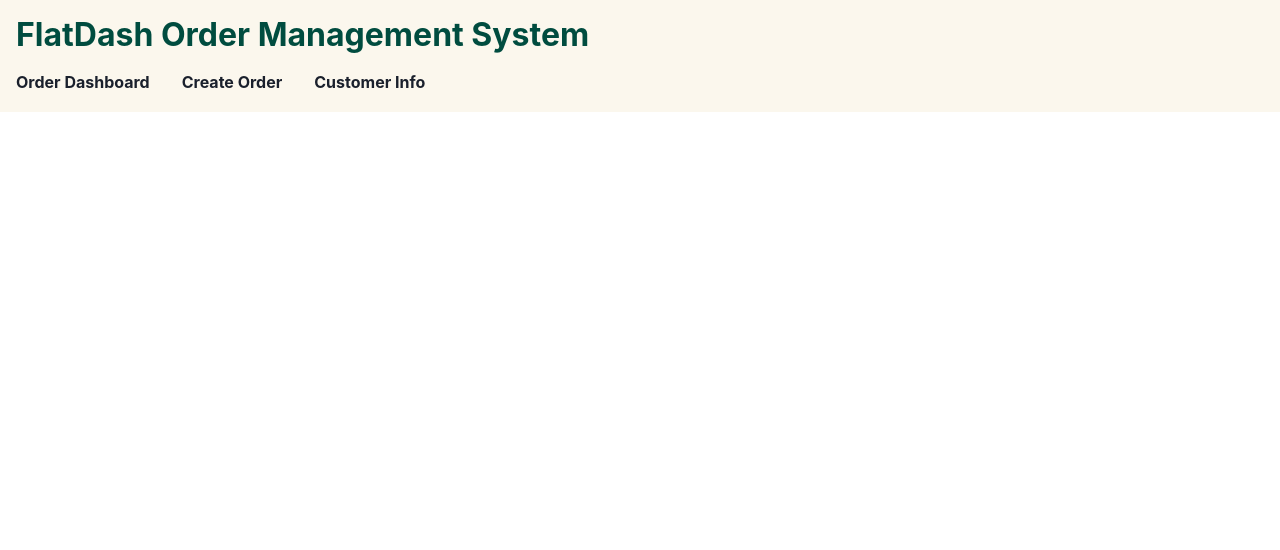
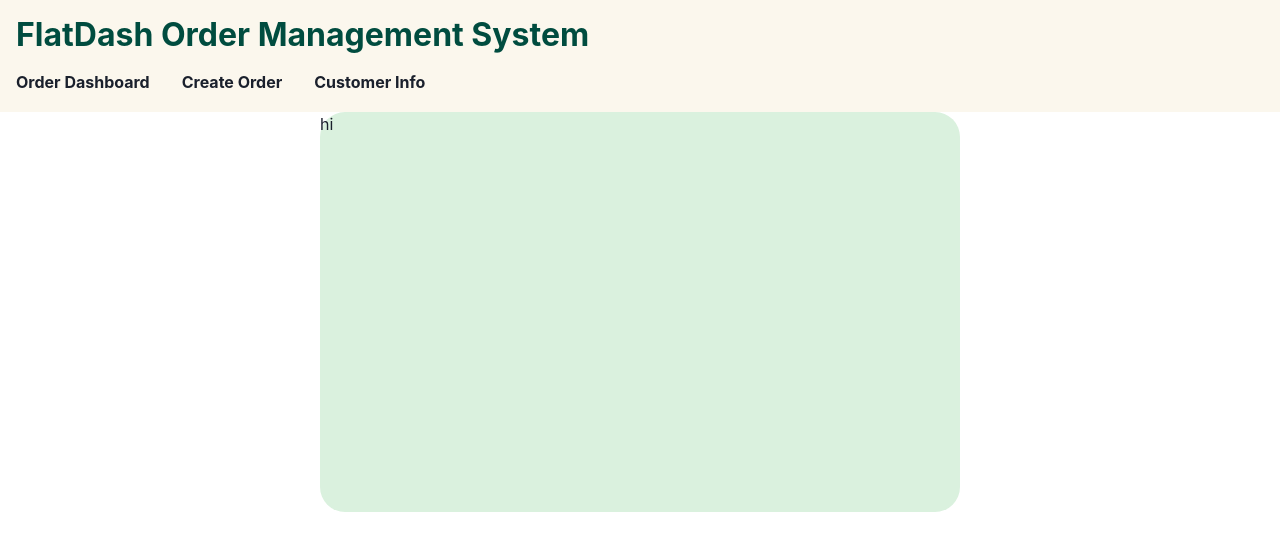
Before and after one commit to terrencejihoonjung/FlatDash, a React (Create React App) app: page /customer in a window 1280 px wide. Shown: the top 550 px of the page. Built offline with nearby package versions, Linux system fonts and the light colour scheme.

Commit message:
Wednesday noon

```diff
--- a/src/components/App.js
+++ b/src/components/App.js
@@ -4,6 +4,7 @@ import CustomerDetail from "./CustomerDetail"
 import NavBar from "./NavBar"
 import Dashboard from "./Dashboard"
 import OrderDetail from "./OrderDetail"
+import CustomerLogin from "./CustomerLogin"
 
 function App() {
   return (
@@ -12,6 +13,7 @@ function App() {
       <Routes>
         <Route path="/" element={<Dashboard />} />
         <Route path="/create" element={<CreateOrder />} />
+        <Route path="/customer" element={<CustomerLogin />} />
         <Route path="/customer/:id" element={<CustomerDetail />} />
         <Route path="/order/:id" element={<OrderDetail />} />
       </Routes>
--- /dev/null
+++ b/src/components/CustomerLogin.js
@@ -0,0 +1,18 @@
+import { Box, Flex } from "@chakra-ui/react";
+
+function CustomerLogin() {
+    return (
+        <Flex
+        width="40rem"
+        height="25rem"
+        margin="auto"
+
+        borderRadius="25px"
+        backgroundColor="#DAF1DE"
+        >
+            hi
+        </Flex>
+    )
+}
+
+export default CustomerLogin
--- a/src/components/DashboardColumn.js
+++ b/src/components/DashboardColumn.js
@@ -1,7 +1,18 @@
 import { Flex, Heading } from "@chakra-ui/react"
+import { useState , useEffect } from "react"
+import { useParams } from "react-router-dom";
 import OrderCard from "./OrderCard"
 
 function DashboardColumn({ title, orders }) {
+
+    const [totalPrice, setTotalPrice] = useState(0)
+    let params = useParams()
+
+    useEffect(() => {
+        fetch(`http://localhost:9292/order/${params.id}`)
+        .then(r => r.json())
+        .then(setTotalPrice)
+    }, [])
 
     const renderOrders = orders.map(order => {
         return <OrderCard key={order.id} order={order} />
--- a/src/components/NavBar.js
+++ b/src/components/NavBar.js
@@ -31,7 +31,7 @@ function NavBar() {
           Create Order
         </Link>
       </Go>
-      <Go to="/customer/:id" >
+      <Go to="/customer/" >
         <Link
           margin="1rem"
           fontWeight="bold"
--- a/src/components/OrderCard.js
+++ b/src/components/OrderCard.js
@@ -1,6 +1,7 @@
 import { Box, Heading } from "@chakra-ui/react"
 
 function OrderCard({ order }) {
+
   return (
     <Box
         border="1px solid black"
@@ -14,6 +15,9 @@ function OrderCard({ order }) {
             fontSize="1.5rem"
         >
             {order.customer.name}
+            {order.delivery}
+            {order.created_at}
+            {totalPrice.total}
         </Heading>
 
       <span></span>
```
